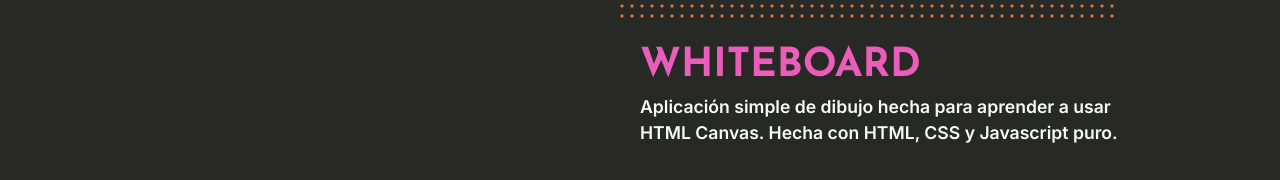
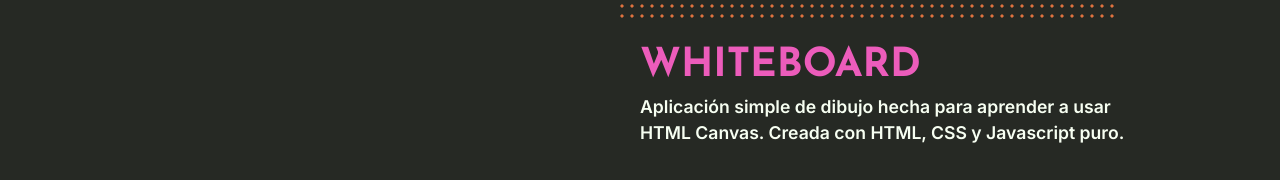
Before and after one commit to Aglowkeys/portfolio, a React (Create React App) app: page / in a window 1280 px wide. Shown: the part 4739-4919 px from the top of the page. Built offline with nearby package versions, Linux system fonts and the light colour scheme; no server answers.

Commit message:
Changed strings

```diff
--- a/src/components/strings/Projects.js
+++ b/src/components/strings/Projects.js
@@ -35,7 +35,7 @@ export default {
 			'Aplicación web para buscar los datos climáticos de cualquier parte del mundo. Creada con React. Los datos son traídos de una API.',
 		weatherAppAlt: 'Imagen de Weather App',
 		whiteboard:
-			'Aplicación simple de dibujo hecha para aprender a usar HTML Canvas. Hecha con HTML, CSS y Javascript puro.',
+			'Aplicación simple de dibujo hecha para aprender a usar HTML Canvas. Creada con HTML, CSS y Javascript puro.',
 		whiteboardAlt: 'Imagen de Whiteboard',
 		gamingHubAriaWebsite: 'Visitar el sitio de GamingHub',
 		gamingHubAriaRepository: 'Ver el repositorio de GamingHub',
```
